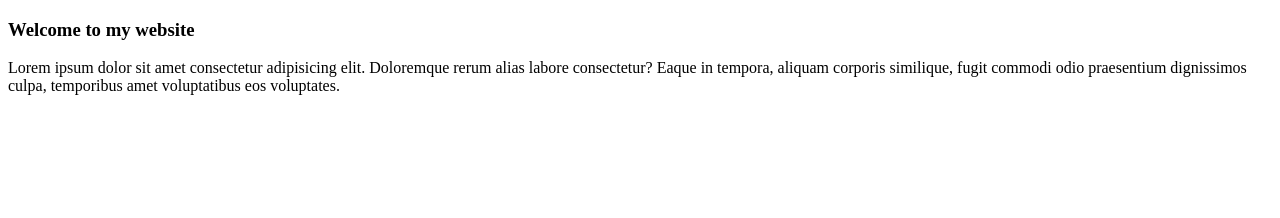
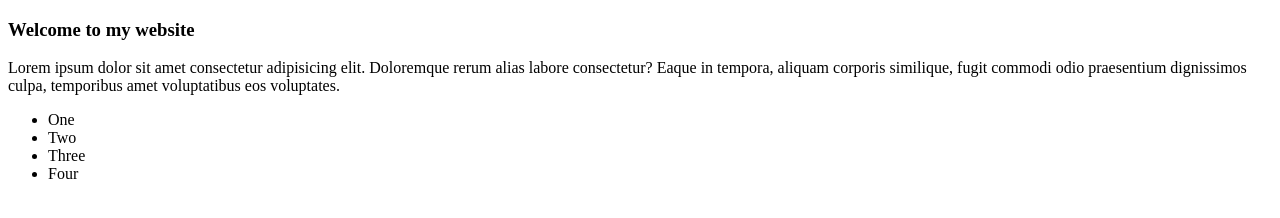
Before and after one commit to mohammedaminibrahim/bitnlc01, a plain HTML site: page index.html in a window 1280 px wide. Drawn offline with Linux system fonts and the light colour scheme.

Commit message:
Initial Commit

```diff
--- a/index.html
+++ b/index.html
@@ -11,5 +11,12 @@
     <p>
         Lorem ipsum dolor sit amet consectetur adipisicing elit. Doloremque rerum alias labore consectetur? Eaque in tempora, aliquam corporis similique, fugit commodi odio praesentium dignissimos culpa, temporibus amet voluptatibus eos voluptates.
     </p>
+
+    <ul>
+        <li>One</li>
+        <li>Two</li>
+        <li>Three</li>
+        <li>Four</li>
+    </ul>
 </body>
 </html>
```
